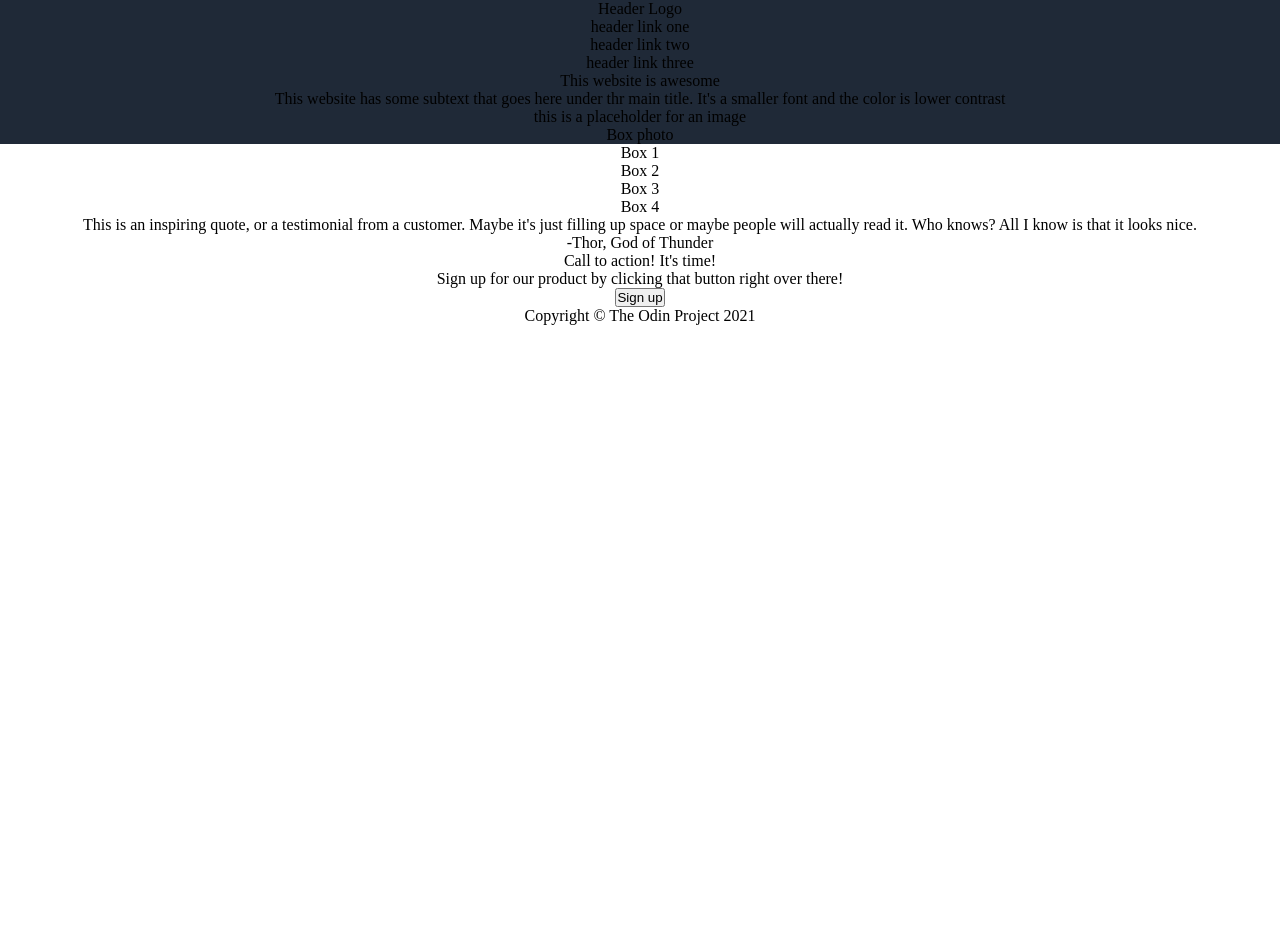
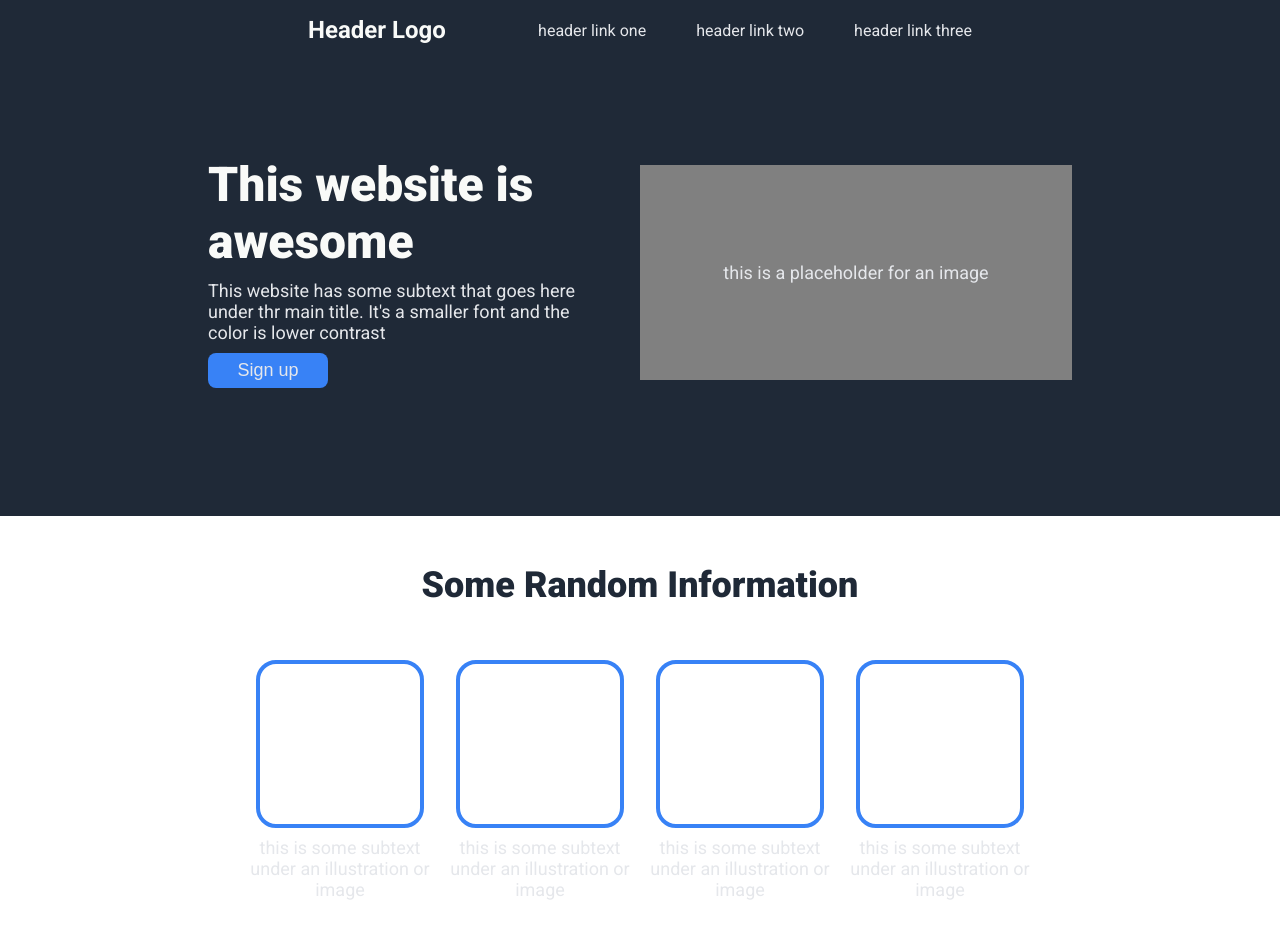
Before and after one commit to reedtheboomer/landing-first-page, a plain HTML site: page index.html in a window 1280 px wide. Shown: the top 952 px of the page. Before the commit the page ends 800 px from the top, so only its background shows below. Drawn offline with Linux system fonts and the light colour scheme.

Commit message:
completed 1st page assignment

```diff
--- a/index.html
+++ b/index.html
@@ -7,10 +7,9 @@
     <link rel="stylesheet" href="style.css">
 </head>
 <body>
-    <div class="container">
-
-        <div class="Header">
-          <div class="logo">Header Logo</div>
+  <header>
+        <div class="header">
+          <div id="logo">Header Logo</div>
           <div class="menu">
             <ul>
               <li>header link one</li>
@@ -20,37 +19,68 @@
           </div>
         </div>
 
-        <div class="Introduction">
-            <p class="title">This website is awesome</p>
+        <div class="introduction">
+          <div class="left">
+            <h1 class="title">This website is awesome</h1>
             <p class="subtext">This website has some subtext that goes here under thr main title. It's a smaller font and the color is lower contrast</p>
-          <div class="photo">
-            <p class="placeholder">this is a placeholder for an image</p>
+            <button class="subtext">Sign up</button>
           </div>
-          <div class="side-content">Box photo
+          <div class="right">
+            <div class="image">
+              <p class="subtext">this is a placeholder for an image</p>
+            </div>
           </div>
         </div>
-        <div class="Some Random Information">
-          <div class="side-content">Box 1
+  </header>
+
+  <main>
+
+        <h2>Some Random Information</h2>
+        <div class="card-container subtext">
+          <div class="card">
+            <div class="box"></div>
+              <p>this is some subtext under an illustration or image</p>
           </div>
-          <div class="side-content">Box 2
+
+          <div class="card">
+            <div class="box"></div>
+              <p>this is some subtext under an illustration or image</p>
           </div>
-          <div class="side-content">Box 3
+
+          <div class="card">
+            <div class="box"></div>
+              <p>this is some subtext under an illustration or image</p>
           </div>
-          <div class="side-content">Box 4
+
+          <div class="card">
+            <div class="box"></div>
+              <p>this is some subtext under an illustration or image</p>
           </div>
         </div>
-        <div class="Quote">
-          <p class="main quote">This is an inspiring quote, or a testimonial from a customer. Maybe it's just filling up space or maybe people will actually read it. Who knows? All I know is that it looks nice.</p>
-          <p class="author">-Thor, God of Thunder</p>
+  </main>
+
+        <div class="quote">
+          <em>This is an inspiring quote, or a testimonial from a customer. Maybe it's just filling up space or maybe people will actually read it.
+            Who knows? All I know is that it looks nice.</em>
+          <p>-Thor, God of Thunder</p>
         </div>
-        <div class="Sign up">
-            <p class="Call">Call to action! It's time!</p>
-            <p class="Sign up subtext">Sign up for our product by clicking that button right over there!</p>
-            <button>Sign up</button>
-        </div>
-        <div class="footer">
-            <p>Copyright © The Odin Project 2021</p>
+
+        <div class="sign-up">
+          <div class="container">
+            <div class="left">
+              <strong>Call to action! It's time!</strong>
+              <p class="subtext">Sign up for our product by clicking that button right over there!</p>
+            </div>
+            <div class="right">
+              <button class="subtext">Sign up</button>
+            </div>
           </div>
         </div>
+
+
+        <footer>
+        Copyright &copy; The Odin Project 2021
+    </footer>
+
 </body>
 </html>
--- a/style.css
+++ b/style.css
@@ -1,16 +1,193 @@
+@import url('https://fonts.googleapis.com/css2?family=Roboto:wght@300;400;500;700;900&display=swap');
+
 * {
-    margin: 0;
-    padding: 0;
+  margin: 0;
+  padding: 0;
+}
+
+body {
+  font-family: 'Roboto', sans-serif;
+}
+
+
+/* HEADER */
+
+header {
+  background-color: #1f2937;
+  padding: 1em 13em;
+}
+
+  .header  {
+    display: flex;
+    justify-content: space-between;
+    align-items: center;
   }
 
-  .container {
-    text-align: center;
+  #logo {
+    font-size: 24px;
+    font-weight: 900;
+    color: #F9FAF8;
+    font-weight: bold;
+    padding-left: 100px;
+
   }
 
-  .Header  {
-    background-color: #1f2937;
+  ul {
+    color: #E5E7EB;
+    list-style-type: none;
+    text-decoration: none;
+    display: flex;
+    align-items: end;
+    justify-content: space-between;
+    gap: 50px;
+    padding-right: 100px;
   }
 
-  .Introduction {
-    background-color: #1f2937;
-  }
+  .subtext {
+    font-size: 18px;
+    color: #E5E7EB;
+    text-decoration: none;
+}
+
+/* INTRODUCTION */
+.introduction {
+  padding: 7em 0;
+  display: flex;
+  justify-content: center;
+  align-items: center;
+  gap: 2em;
+}
+
+.introduction .left {
+  display: flex;
+  flex-direction: column;
+  gap: 10px;
+}
+
+.introduction .right {
+  flex-shrink: 0;
+  width: 50%;
+}
+
+.title {
+  color: #F9FAF8;
+  font-weight: 900;
+  font-size: 48px;
+}
+
+button {
+  padding: 7px 1em;
+  width: 120px;
+  background-color: #3882F6;
+  border-radius: 8px;
+}
+
+.introduction button {
+  border: none;
+}
+
+.image {
+  background-color: gray;
+  display: flex;
+  align-items: center;
+  justify-content: center;
+  height: 215px;
+}
+
+/* CARD SECTION */
+main {
+  display: flex;
+  flex-direction: column;
+  align-items: center;
+  padding: 0 13em;
+  margin-top: 3em;
+}
+
+main h2 {
+  font-size: 36px;
+  font-weight: 900;
+  color: #1f2937;
+}
+
+.card-container {
+  display: flex;
+  justify-content: center;
+  align-items: center;
+  flex-wrap: wrap;
+  margin: 3em 0 6em 0;
+}
+
+.card {
+  text-align: center;
+  max-width: 200px;
+  display: flex;
+  flex-direction: column;
+  align-items: center;
+  gap: .5em;
+}
+
+.box {
+  border: 4px solid #3882F6;
+  border-radius: 20px;
+  width: 160px;
+  height: 160px;
+}
+
+/* QUOTE */
+.quote {
+  display: flex;
+  flex-direction: column;
+  justify-content: center;
+  background-color: #E5E7EB;
+  padding: 7em 13em;
+}
+
+.quote p {
+  align-self: flex-end;
+  font-weight: bolder;
+  font-size: 24px;
+  color: #1f2937;
+}
+
+.quote em {
+  font-size: 36px;
+  font-weight: 100;
+  color: #1f2937;
+}
+
+/* SIGN UP */
+.sign-up {
+  display: flex;
+  justify-content: center;
+  align-items: center;
+  padding: 5em 13em;
+}
+
+.container {
+  display: flex;
+  justify-content: space-around;
+  align-items: center;
+  background-color: #3882F6;
+  padding: 3em;
+  width: 100%;
+  border-radius: 10px;
+}
+
+.container button {
+  border: 2px solid #FFF;
+}
+
+strong {
+  font-size: 24px;
+  color: #FFF;
+}
+
+/* FOOTER */
+footer {
+  background-color: #1f2937;
+  color: #FFF;
+  display: flex;
+  justify-content: center;
+  align-items: center;
+  padding: 2em 0;
+}
```
